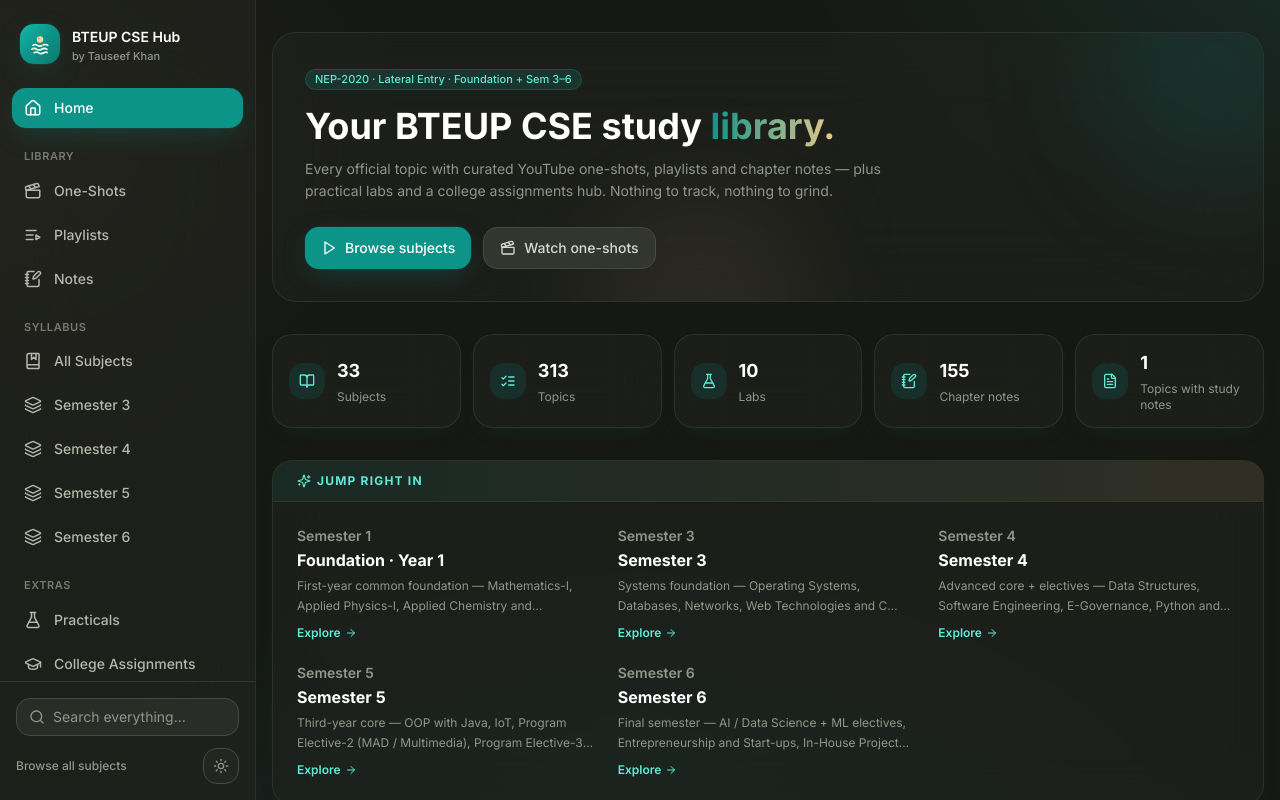
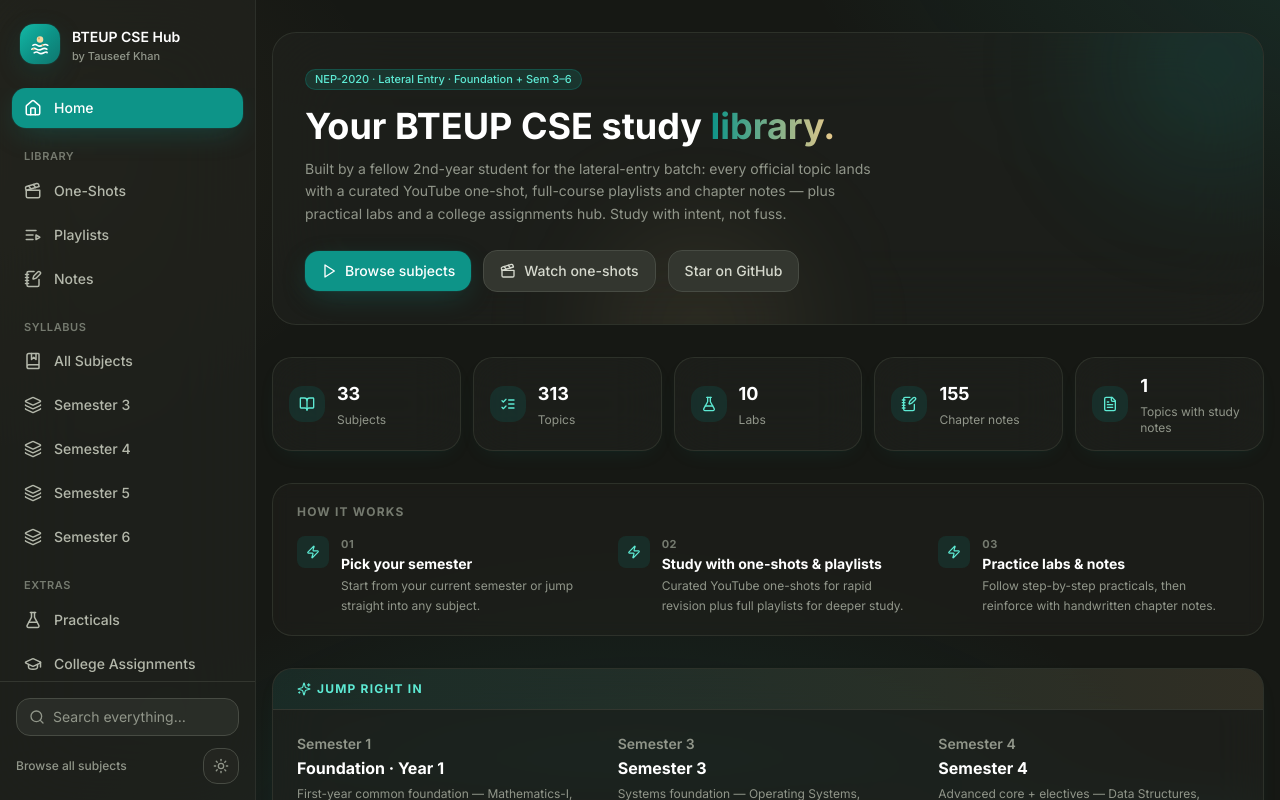
Before and after one commit to Tauseef666-ctrl/2nd-year-lateral, a React (Vite) app: page / in a window 1280 px wide. Shown: the top 800 px of the page. Built offline with nearby package versions, Linux system fonts and the light colour scheme.

Commit message:
feat: improve home page purpose, how-it-works flow and GitHub star CTA

```diff
--- a/src/pages/Home.tsx
+++ b/src/pages/Home.tsx
@@ -13,6 +13,7 @@
   Play,
   Search,
   Sparkles,
+  Zap,
 } from 'lucide-react';
 import {
   ALL_SUBJECTS,
@@ -100,10 +101,11 @@
             </span>
           </h1>
           <p className="mt-3 max-w-xl text-sm leading-relaxed text-ink-500 dark:text-ink-400">
-            Every official topic with curated YouTube one-shots, playlists and chapter notes —
-            plus practical labs and a college assignments hub. Nothing to track, nothing to grind.
+            Built by a fellow 2nd-year student for the lateral-entry batch: every official topic
+            lands with a curated YouTube one-shot, full-course playlists and chapter notes — plus
+            practical labs and a college assignments hub. Study with intent, not fuss.
           </p>
-          <div className="mt-6 flex flex-wrap gap-3">
+          <div className="mt-6 flex flex-wrap items-center gap-3">
             <Link
               to="/subjects"
               className="inline-flex items-center gap-2 rounded-xl bg-accent px-4 py-2.5 text-sm font-medium text-white shadow-glow transition hover:bg-accent-600"
@@ -118,6 +120,14 @@
               <Clapperboard className="h-4 w-4" />
               Watch one-shots
             </Link>
+            <a
+              href="https://github.com/Tauseef666-ctrl/2nd-year-lateral"
+              target="_blank"
+              rel="noreferrer"
+              className="inline-flex items-center gap-2 rounded-xl border border-ink-200 bg-white px-4 py-2.5 text-sm font-medium text-ink-700 transition hover:border-ink-300 hover:text-ink-900 dark:border-ink-700 dark:bg-ink-800 dark:text-ink-200 dark:hover:border-ink-600 dark:hover:text-white"
+            >
+              Star on GitHub
+            </a>
           </div>
         </div>
       </div>
@@ -128,6 +138,48 @@
         <Stat label="Labs" value={String(TOTAL_LABS)} icon={<FlaskConical className="h-4 w-4" />} />
         <Stat label="Chapter notes" value={String(TOTAL_CHAPTER_NOTES)} icon={<NotebookPen className="h-4 w-4" />} />
         <Stat label="Topics with study notes" value={String(notesCount)} icon={<FileText className="h-4 w-4" />} />
+      </div>
+
+      <div className="rounded-2xl border border-ink-100/80 bg-white/50 px-6 py-5 backdrop-blur dark:border-ink-800/80 dark:bg-ink-900/40">
+        <p className="mb-4 text-xs font-bold uppercase tracking-widest text-ink-400 dark:text-ink-500">
+          How it works
+        </p>
+        <div className="grid gap-5 sm:grid-cols-3">
+          {[
+            {
+              step: '01',
+              title: 'Pick your semester',
+              body: 'Start from your current semester or jump straight into any subject.',
+            },
+            {
+              step: '02',
+              title: 'Study with one-shots & playlists',
+              body: 'Curated YouTube one-shots for rapid revision plus full playlists for deeper study.',
+            },
+            {
+              step: '03',
+              title: 'Practice labs & notes',
+              body: 'Follow step-by-step practicals, then reinforce with handwritten chapter notes.',
+            },
+          ].map((s) => (
+            <div key={s.step} className="flex items-start gap-3">
+              <div className="grid h-8 w-8 shrink-0 place-items-center rounded-lg bg-accent/10 text-[11px] font-bold text-accent dark:bg-accent/15 dark:text-accent-300">
+                <Zap className="h-3.5 w-3.5" />
+              </div>
+              <div>
+                <p className="text-[11px] font-bold uppercase tracking-wider text-ink-400 dark:text-ink-500">
+                  {s.step}
+                </p>
+                <h3 className="mt-0.5 font-display text-sm font-bold text-ink-950 dark:text-white">
+                  {s.title}
+                </h3>
+                <p className="mt-0.5 text-xs leading-relaxed text-ink-500 dark:text-ink-400">
+                  {s.body}
+                </p>
+              </div>
+            </div>
+          ))}
+        </div>
       </div>
 
       <Card className="overflow-hidden border-accent/25">
```
